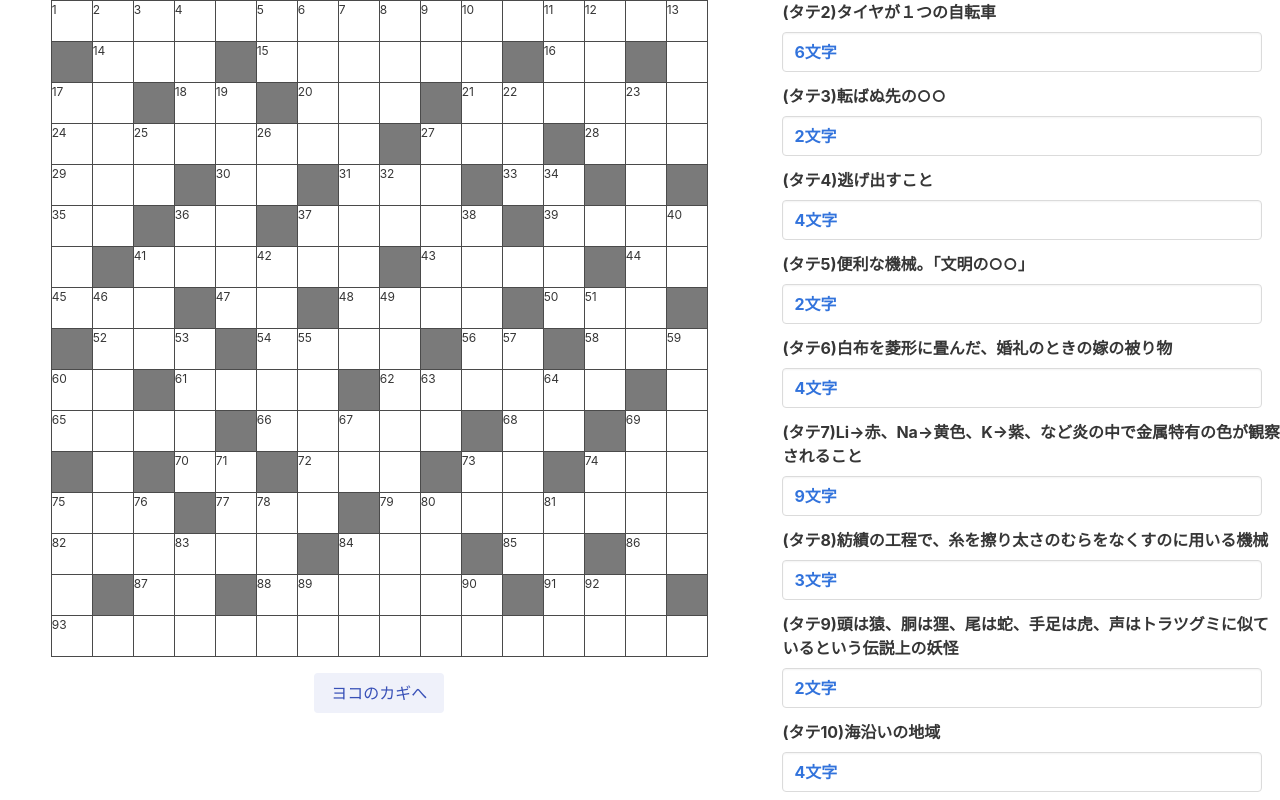
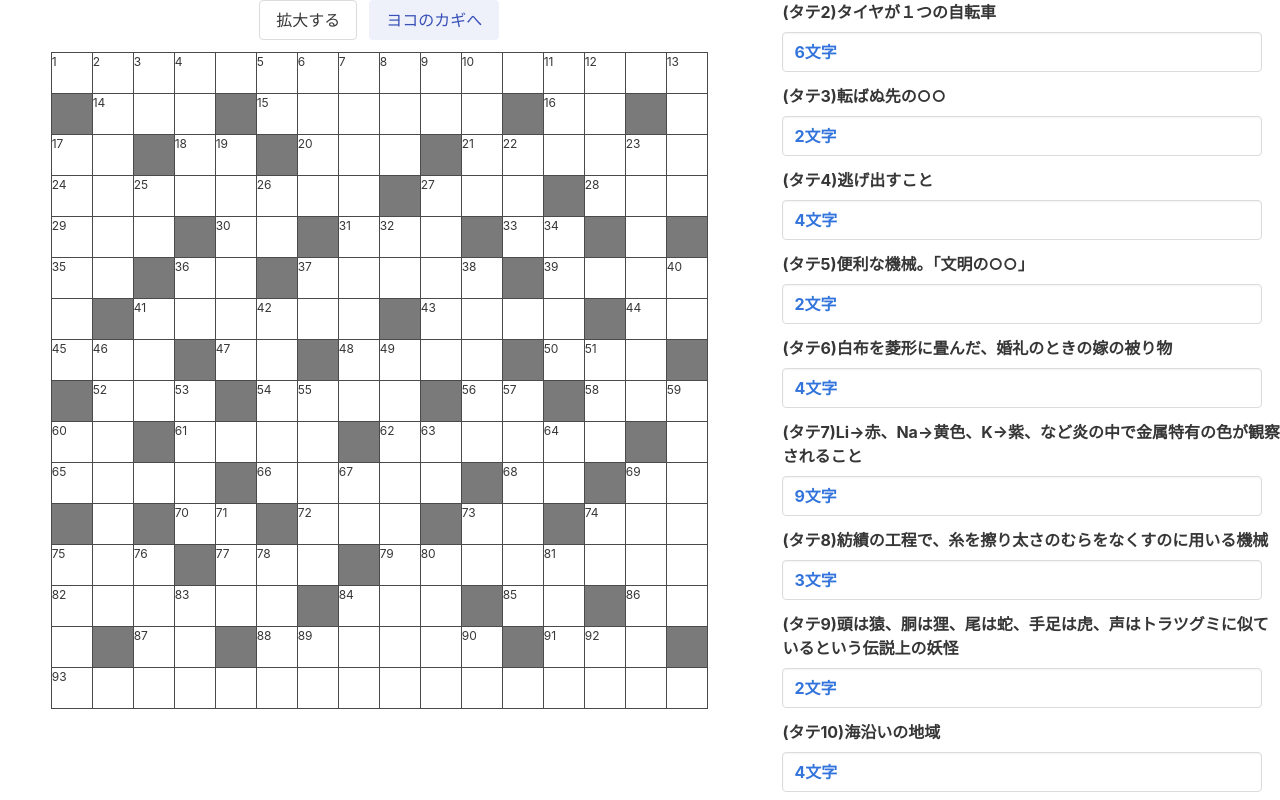
Before and after one commit to Haoshi2000/JumboCrossword2021-1, a plain HTML site: page index.html in a window 1280 px wide. Shown: the top 800 px of the page. Drawn offline with nearby package versions, Linux system fonts and the light colour scheme.

Commit message:
mount resize funciton

```diff
--- a/index.html
+++ b/index.html
@@ -12,8 +12,6 @@
     <script src="/src/data.js"></script>
     <style>
       .table td {
-        width: 41px;
-        height: 41px;
         border-color: hsl(0, 0%, 29%);
         position: relative;
       }
@@ -43,9 +41,8 @@
         text-align: center;
         display: block;
       }
-      #change {
-        display: block;
-        margin: auto;
+      #buttons {
+        justify-content: center;
       }
     </style>
   </head>
@@ -54,26 +51,41 @@
       <div class="columns">
         <div class="column is-three-fifths">
           <div class="sticky">
+            <div class="field is-grouped" id="buttons">
+              <p class="control">
+                <button class="button" @click="changeScale">
+                  {{sizeBtnTxt}}
+                </button>
+              </p>
+              <p class="control">
+                <button
+                  class="button is-link is-light"
+                  @click="isColShowed = !isColShowed; isRowShowed = !isRowShowed"
+                >
+                  {{keyBtnTxt}}
+                </button>
+              </p>
+            </div>
             <table class="table is-bordered" id="cross">
               <tbody>
                 <tr v-for="(items, row) in grid">
                   <td
                     v-for="(item, column) in items"
                     :class="{'has-background-grey': grid[row][column]}"
+                    :style="{width: (41 * scale) + 'px', height: (41 * scale) + 'px'}"
                   >
-                    <span class="num">{{keyNums[row][column]}}</span>
-                    <span class="content">{{texts[row][column]}}</span>
+                    <span
+                      class="num"
+                      :style="{'font-size': (0.75 * scale) + 'em'}"
+                      >{{keyNums[row][column]}}</span
+                    >
+                    <span class="content" :style="{'font-size': scale + 'em'}"
+                      >{{texts[row][column]}}</span
+                    >
                   </td>
                 </tr>
               </tbody>
             </table>
-            <button
-              class="button is-link is-light"
-              id="change"
-              @click="isColShowed=!isColShowed;isRowShowed=!isRowShowed"
-            >
-              {{buttonText}}
-            </button>
           </div>
         </div>
         <div class="column">
@@ -124,10 +136,15 @@
         keyNums: [],
         isColShowed: true, // これのみでv-ifを使うとinputのvalueが保持されたままになる
         isRowShowed: false,
+        isExpanded: false,
+        scale: 1,
       },
       computed: {
-        buttonText() {
+        keyBtnTxt() {
           return this.isColShowed ? 'ヨコのカギへ' : 'タテのカギへ';
+        },
+        sizeBtnTxt() {
+          return this.isExpanded ? '縮小する' : '拡大する';
         },
       },
       mounted() {
@@ -238,6 +255,14 @@
             });
           }
         },
+        changeScale() {
+          if (this.isExpanded) {
+            this.scale = 1;
+          } else {
+            this.scale = 1.25;
+          }
+          this.isExpanded = !this.isExpanded;
+        },
       },
     });
   </script>
```
